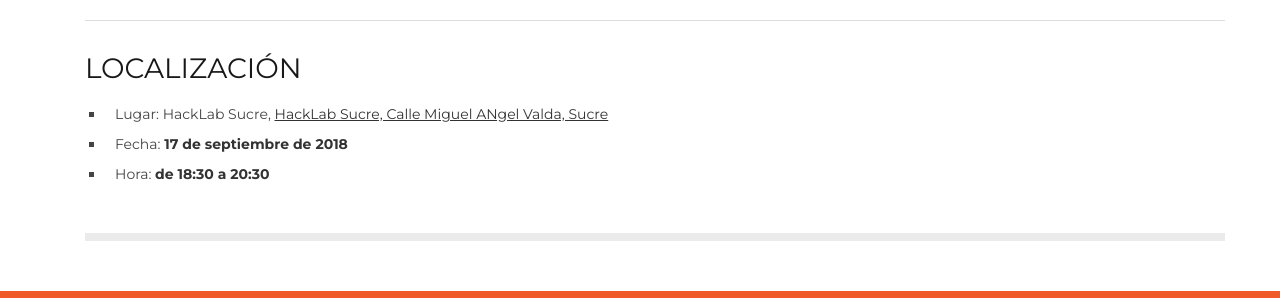
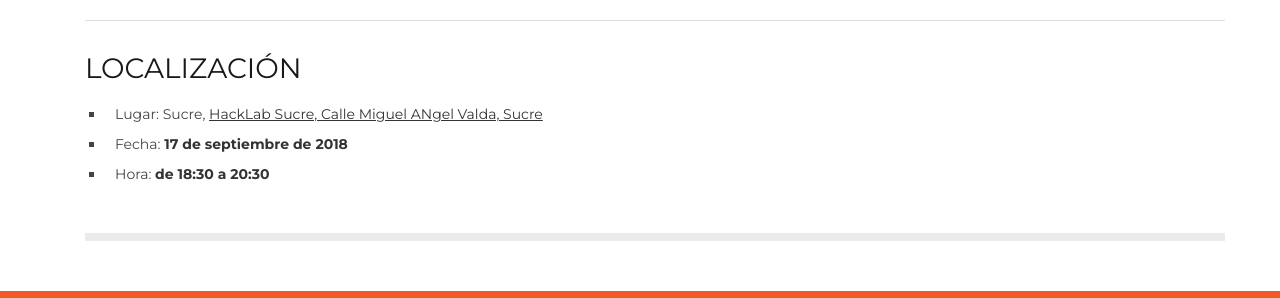
Before and after one commit to HackLab-Sucre/hacklab-sucre.github.io, a Jekyll site: the page built from _posts/2018-09-17-curso-linux.md, in a window 1280 px wide. Shown: the part 646-944 px from the top of the page. Built offline with Jekyll 4.4.1, drawn with Linux system fonts in a browser that asks for light colours; our own code applies the rules of GitHub Pages for plain Markdown files; a script that is not in the unit is left out.

Commit message:
Update 2018-09-17-curso-linux.md

```diff
--- a/_posts/2018-09-17-curso-linux.md
+++ b/_posts/2018-09-17-curso-linux.md
@@ -54,6 +54,6 @@
 ---
 ### LOCALIZACIÓN
 
-* Lugar: HackLab Sucre, [HackLab Sucre, Calle Miguel ANgel Valda, Sucre](https://www.google.es/maps/place/HackLab+Sucre/@-19.0412735,-65.2591987,738m/data=!3m1!1e3!4m12!1m6!3m5!1s0x93fbcf1b0f977ddd:0x5883d248ad7ce480!2sHackLab+Sucre!8m2!3d-19.0412735!4d-65.25701!3m4!1s0x93fbcf1b0f977ddd:0x5883d248ad7ce480!8m2!3d-19.0412735!4d-65.25701)
+* Lugar: Sucre, [HackLab Sucre, Calle Miguel ANgel Valda, Sucre](https://www.google.es/maps/place/HackLab+Sucre/@-19.0412735,-65.2591987,738m/data=!3m1!1e3!4m12!1m6!3m5!1s0x93fbcf1b0f977ddd:0x5883d248ad7ce480!2sHackLab+Sucre!8m2!3d-19.0412735!4d-65.25701!3m4!1s0x93fbcf1b0f977ddd:0x5883d248ad7ce480!8m2!3d-19.0412735!4d-65.25701)
 * Fecha: **17 de septiembre de 2018**
 * Hora: **de 18:30 a 20:30**
```
